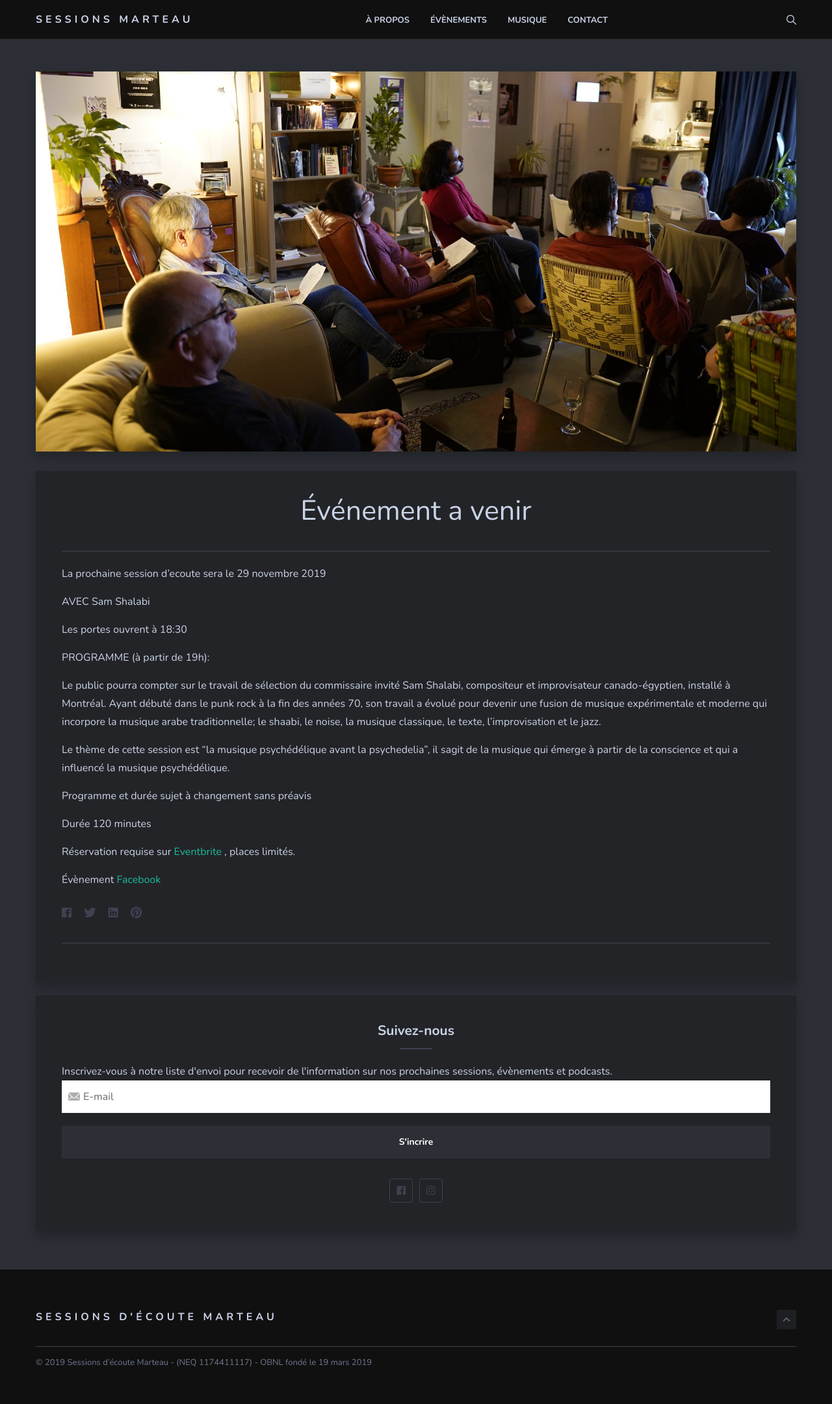
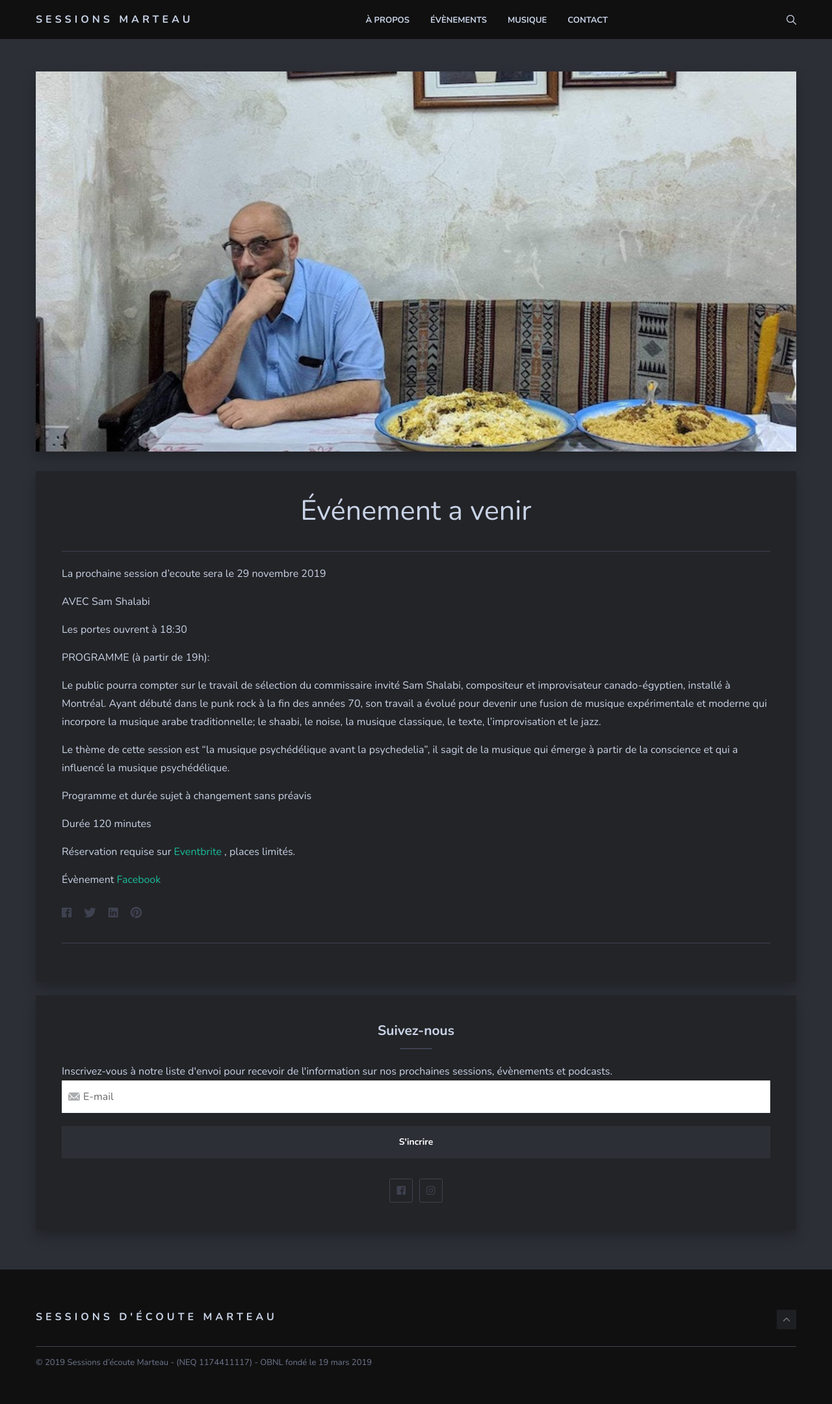
Before and after one commit to sessions-marteau/sessions-marteau-2.github.io, a Jekyll site: the page built from _pages/evenement-a-venir.md, in a window 1280 px wide. Shown: the whole page at 65% size. Built offline with Jekyll 4.4.1, drawn with Linux system fonts in a browser that asks for light colours; nearby versions of some CDN libraries.

Commit message:
Add: Image Shalabi for their session.

```diff
--- a/_pages/evenement-a-venir.md
+++ b/_pages/evenement-a-venir.md
@@ -1,7 +1,7 @@
 ---
 layout: post
 title: Événement a venir
-image: 2nd-SM_850204525888274432_o.jpg
+image: shalabi.jpg
 permalink: /evenement-a-venir/
 dropdown: true
 ---
```
Also changed, not shown: img/shalabi.jpg (added).
